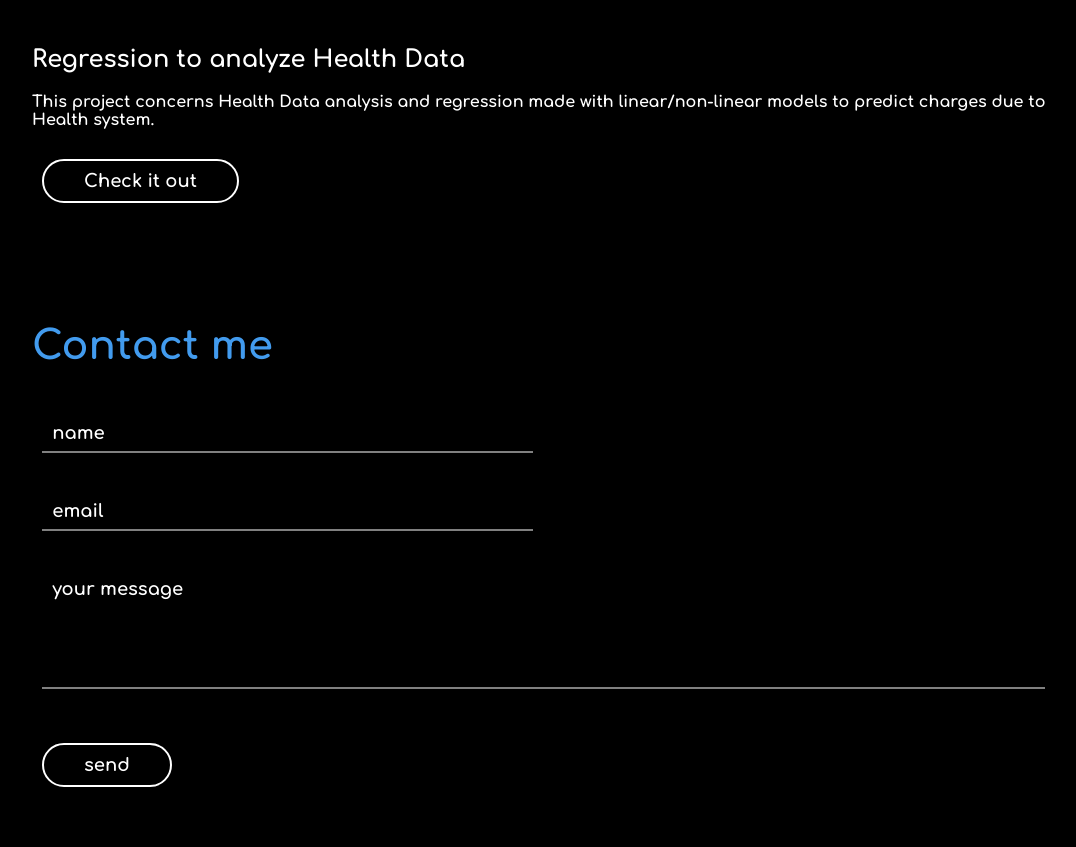
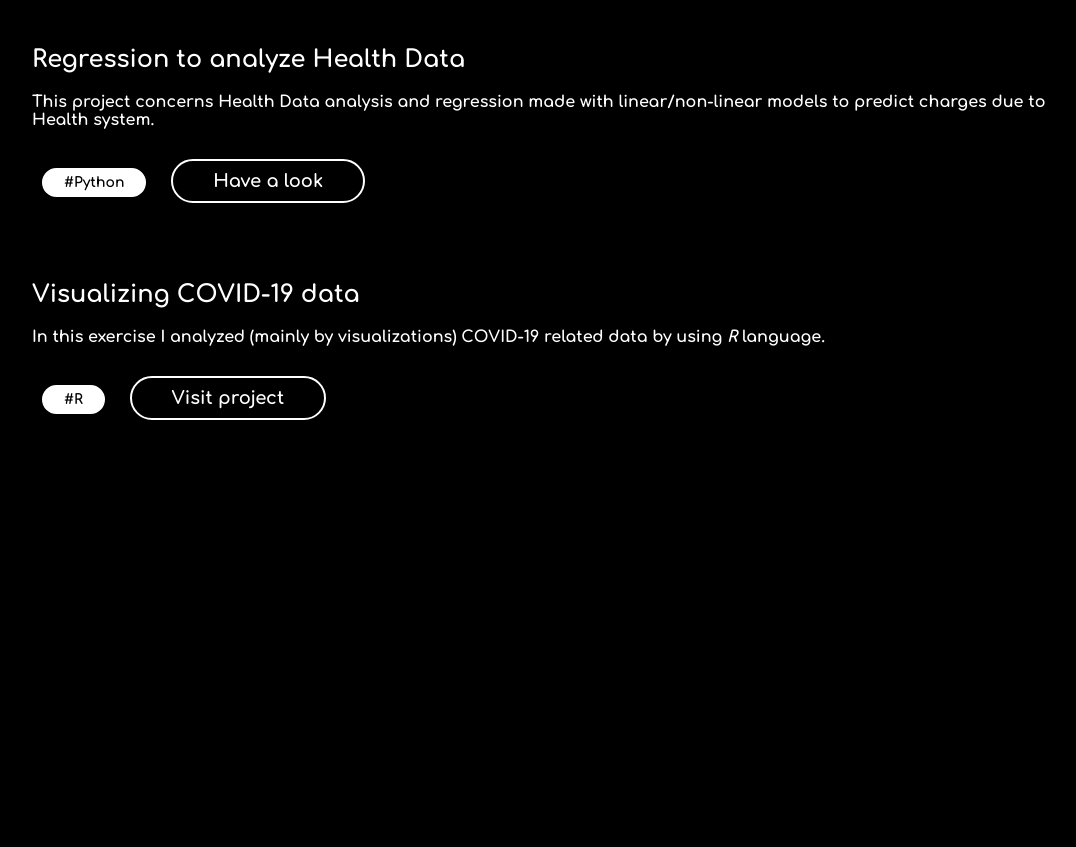
Before and after one commit to dav7deRouge/dav7deRouge.github.io, a plain HTML site: page index.html in a window 1280 px wide. Shown: the part 1728-2575 px from the top of the page, without its empty margins (96-1172 px from the left). After the commit the page ends 2204 px from the top, so only its background shows below. Drawn offline with nearby package versions, Linux system fonts and the light colour scheme.

Commit message:
Rimosso form Contact me

```diff
--- a/index.css
+++ b/index.css
@@ -1,7 +1,7 @@
 body,html {
     padding:0px;
     margin:0px;
-    font-family: 'Comfortaa', cursive;
+    font-family: 'Comfortaa', monospace;
     font-weight:bold;
     color:#fff;
     background:rgb(0, 0, 0);
@@ -52,7 +52,8 @@ body,html {
     -moz-animation: Gradient 20s ease infinite;
     -o-animation: Gradient 20s ease infinite;
     animation: Gradient 20s ease infinite;
-    font-family: 'Comfortaa', cursive;
+    /*font-family: 'Comfortaa', monospace;*/
+    font-family: 'Comfortaa', monospace;
 }
 #links {
     margin:40px 0px;
@@ -102,7 +103,7 @@ body,html {
     -moz-animation: Gradient 20s ease infinite;
     -o-animation: Gradient 20s ease infinite;
     animation: Gradient 20s ease infinite;
-    font-family: 'Comfortaa', cursive;
+    font-family: 'Comfortaa', monospace;
 }
 #skills {
     margin:4vh 0px !important;
@@ -126,7 +127,7 @@ body,html {
     border:0px;
     border-bottom:2px solid rgba(255,255,255,0.5);
     padding:8px 10px;
-    font-family: 'Comfortaa', cursive;
+    font-family: 'Comfortaa', monospace;
     font-size:18px;
     transition:0.4s ease-in-out;
     color:#fff;
@@ -138,7 +139,7 @@ body,html {
     border:0px;
     border-bottom:2px solid rgba(255,255,255,0.5);
     padding:8px 10px;
-    font-family: 'Comfortaa', cursive;
+    font-family: 'Comfortaa', monospace;
     font-size:18px;
     background:transparent;
     resize:none;
@@ -162,7 +163,7 @@ body,html {
     border-radius:50px;
     border:2px solid #fff;
     font-size:18px;
-    font-family: 'Comfortaa', cursive;
+    font-family: 'Comfortaa', monospace;
     font-weight:bold;
     background:transparent;
     transition:0.4s ease-in-out;
@@ -178,21 +179,21 @@ body,html {
 }
 .btn_two {
     color:#000;
-    padding:10px 40px;
+    padding:5px 20px;
     border-radius:50px;
     border:2px solid #fff;
-    font-size:18px;
-    font-family: 'Comfortaa', cursive;
+    font-size:14px;
+    font-family: 'Comfortaa', monospace;
     font-weight:bold;
     background:#fff;
     transition:0.4s ease-in-out;
     margin:30px 10px;
 }
-.btn_two:hover {
+/* .btn_two:hover {
     background:transparent;
     cursor:pointer;
     color:#fff;
-}
+} */
 #details {
     margin:6vh 0px;
 }
@@ -271,7 +272,7 @@ body,html {
     -moz-animation: Gradient 20s ease infinite;
     -o-animation: Gradient 20s ease infinite;
     animation: Gradient 20s ease infinite;
-    font-family: 'Comfortaa', cursive;
+    font-family: 'Comfortaa', monospace;
     text-decoration:none;
 }
 button:focus {
--- a/index.html
+++ b/index.html
@@ -20,7 +20,7 @@
     <div id="links">
         <a href="#skills">About me</a>
         <a href="#work" style="margin:0px 60px;">Projects</a>
-        <a href="#contact">Contact me</a>
+        <!--<a href="#contact">Contact me</a>-->
     </div>
     </div>
 
@@ -54,6 +54,7 @@
                  <div class="project">
                  <h2>MNIST classification</h2>
                  <div>Simple image classification project where I try to classify pictures coming from the MNIST dataset by using a MLP model built with Keras library.</div>
+                 <button class="btn_two">#Python</button>
                  <button class="btn_one" onclick="window.open('https://github.com/dav7deRouge/Portfolio-projects/tree/main/MNIST%20classification', '_blank')">Visit project</button>
                 </div>
 
@@ -61,6 +62,7 @@
                  <h2>Iphone Sale Analysis</h2>
                  <div>In this project I'm going to extract some insights from a dataset, regarding iPhone sales in India, while trying to respond to three different questions.
                  </div>
+                 <button class="btn_two">#Python</button>
                  <button class="btn_one" onclick="window.open('https://github.com/dav7deRouge/Portfolio-projects/tree/main/Iphone%20Sales%20Analysis', '_blank')">Check it out</button>
                  <!-- <button class="btn_two">code</button> -->
                 </div>
@@ -69,12 +71,24 @@
                     <h2>Regression to analyze Health Data</h2>
                     <div>This project concerns Health Data analysis and regression made with linear/non-linear models to predict charges due to Health system.
                     </div>
-                    <button class="btn_one" onclick="window.open('https://github.com/dav7deRouge/Portfolio-projects/tree/main/Regression%20to%20analyze%20Health%20Data', '_blank')">Check it out</button>
+                    <button class="btn_two">#Python</button>
+                    <button class="btn_one" onclick="window.open('https://github.com/dav7deRouge/Portfolio-projects/tree/main/Regression%20to%20analyze%20Health%20Data', '_blank')">Have a look</button>
                     <!-- <button class="btn_two">code</button> -->
                    </div>
 
                 </div>
 
+                <div class="project">
+                    <h2>Visualizing COVID-19 data</h2>
+                    <div>In this exercise I analyzed (mainly by visualizations) COVID-19 related data by using <i>R</i> language.
+                    </div>
+                    <button class="btn_two">#R</button>
+                    <button class="btn_one" onclick="window.open('https://github.com/dav7deRouge/Portfolio-projects/tree/main/Visualizing%20COVID-19', '_blank')">Visit project</button>
+                    <!-- <button class="btn_two">code</button> -->
+                   </div>
+
+                </div>
+            <!-- Rimosso per il momento
               <div id="contact">
                  <h1>Contact me</h1>
                  <form>
@@ -83,13 +97,14 @@
                      <textarea placeholder="your message" required rows="5"></textarea><br>
                      <button class="btn_one">send</button>
                  </form>
-                 <div id="details">
-                    <a class="btn_social"><i class="fas fa-phone"></i></a>
-                    <a class="btn_social"><i class="fas fa-at"></i></a>
-                    <a class="btn_social"><i class="fab fa-twitter"></i></a>
-                    <a class="btn_social"><i class="fab fa-dribbble"></i></a>
-                 </div>
-             </div>
+             </div>-->
+             <!--
+             <div id="details">
+                <a class="btn_social"><i class="fas fa-phone"></i></a>
+                <a class="btn_social"><i class="fas fa-at"></i></a>
+                <a class="btn_social"><i class="fab fa-twitter"></i></a>
+                <a class="btn_social"><i class="fab fa-linkedin"></i></a>
+             </div>-->
     </div>
     <!--
     <div id="footer">
```
